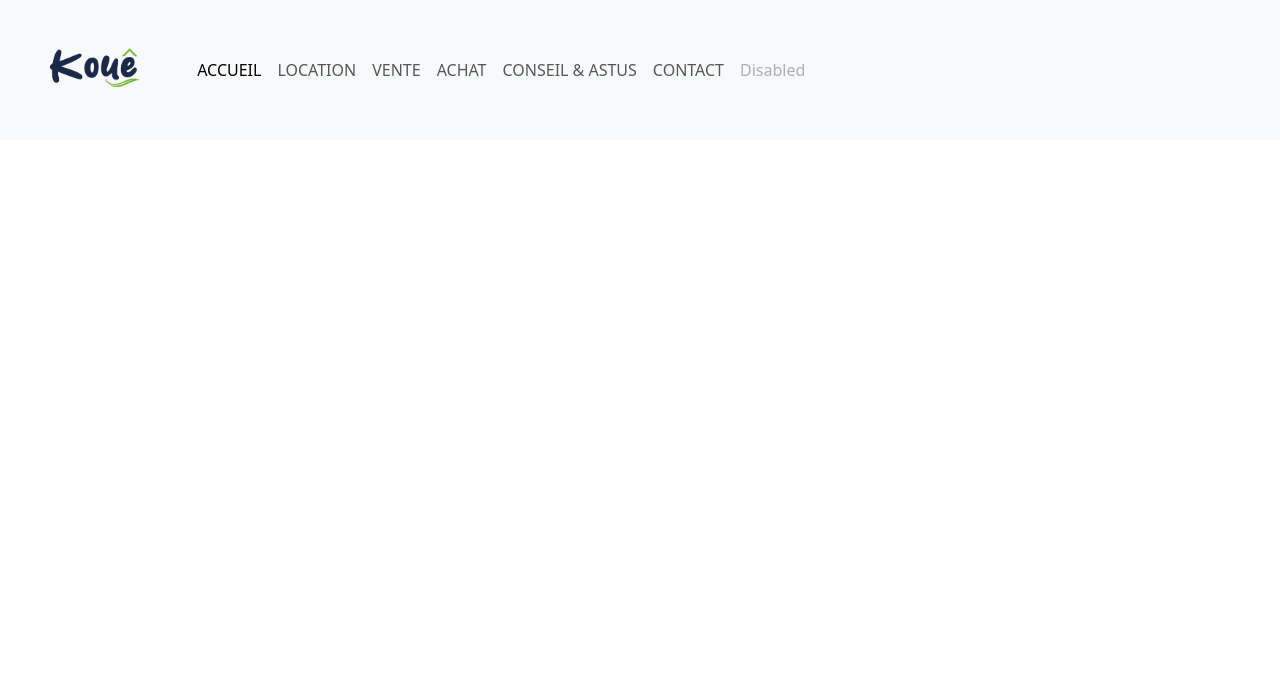
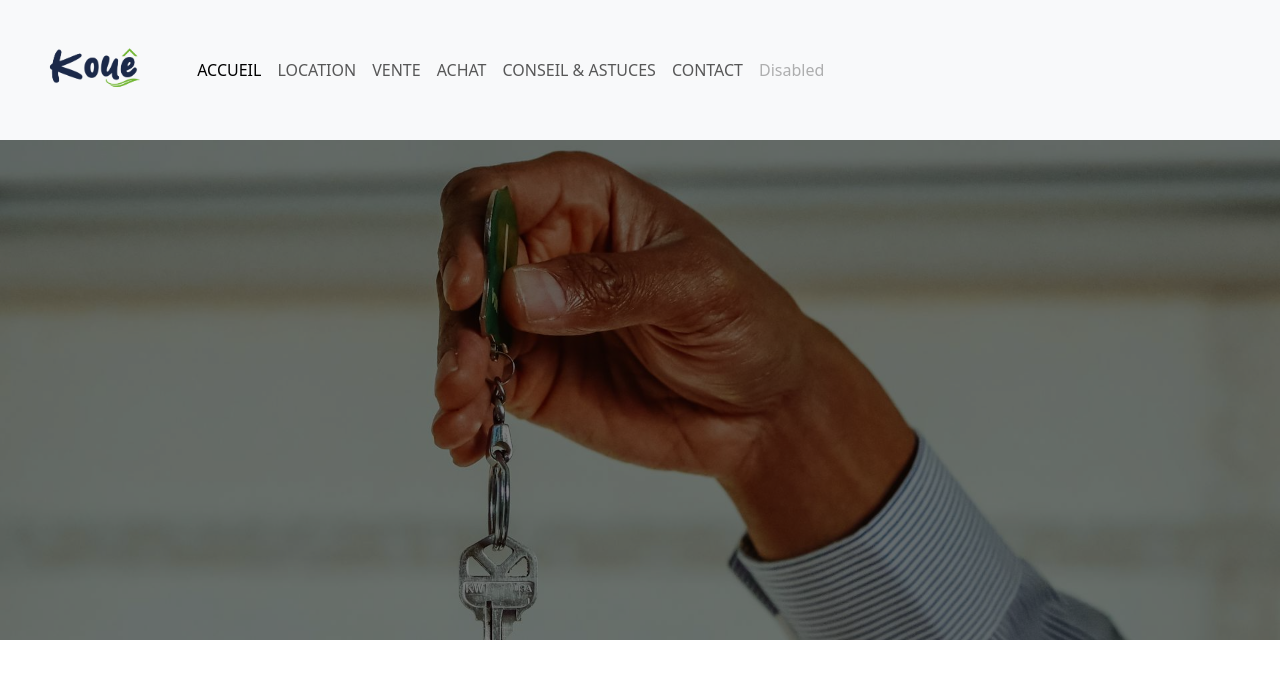
Before and after one commit to bekoinettien/web_agence_immobilier, a plain HTML site: page index.html in a window 1280 px wide. Drawn offline with Linux system fonts and the light colour scheme.

Commit message:
Ajoute de l'image arriere plan

```diff
--- a/css/template.css
+++ b/css/template.css
@@ -1,3 +1,14 @@
 .logoH{
     height: 114px;
 }
+.bg{
+    background-image: url("/image/img-1.jpg") ;
+    height: 500px;
+    background-size: cover;
+}
+.block{
+
+    background-color: black;
+    height: 500px;
+    opacity: 0.5;
+}
--- a/index.html
+++ b/index.html
@@ -7,8 +7,8 @@
     <link rel="stylesheet" href="css/bootstrap.min.css">
     <link rel="stylesheet" href="css/template.css">
 </head>
-<section>
-    <nav class="navbar navbar-expand-lg bg-body-tertiary">
+<section><!-- debut section -->
+    <nav class="navbar navbar-expand-lg bg-body-tertiary"><!-- debut nav -->
         <div class="container-fluid">
           <a class="navbar-brand" href="#"><img src="image/logo.png" class="img-fluid logoH " alt="immobilier"></a>
           <button class="navbar-toggler" type="button" data-bs-toggle="collapse" data-bs-target="#navbarNavAltMarkup" aria-controls="navbarNavAltMarkup" aria-expanded="false" aria-label="Toggle navigation">
@@ -20,14 +20,19 @@
               <a class="nav-link" href="#">LOCATION</a>
               <a class="nav-link" href="#">VENTE</a>
               <a class="nav-link" href="#">ACHAT</a>
-              <a class="nav-link" href="#">CONSEIL & ASTUS</a>
+              <a class="nav-link" href="#">CONSEIL & ASTUCES</a>
               <a class="nav-link" href="#">CONTACT</a>
 
               <a class="nav-link disabled" aria-disabled="true">Disabled</a>
             </div>
           </div>
         </div>
-      </nav>
+      </nav> <!-- fin nav -->
+</section><!-- fin section -->
+<section class="bg">
+    <div class="container-fluid block">
+
+    </div>
 </section>
 <body>
 
```
Also changed, not shown: image/img-1.jpg (added), image/pexels-kindel-media-7578975.jpg (deleted).
